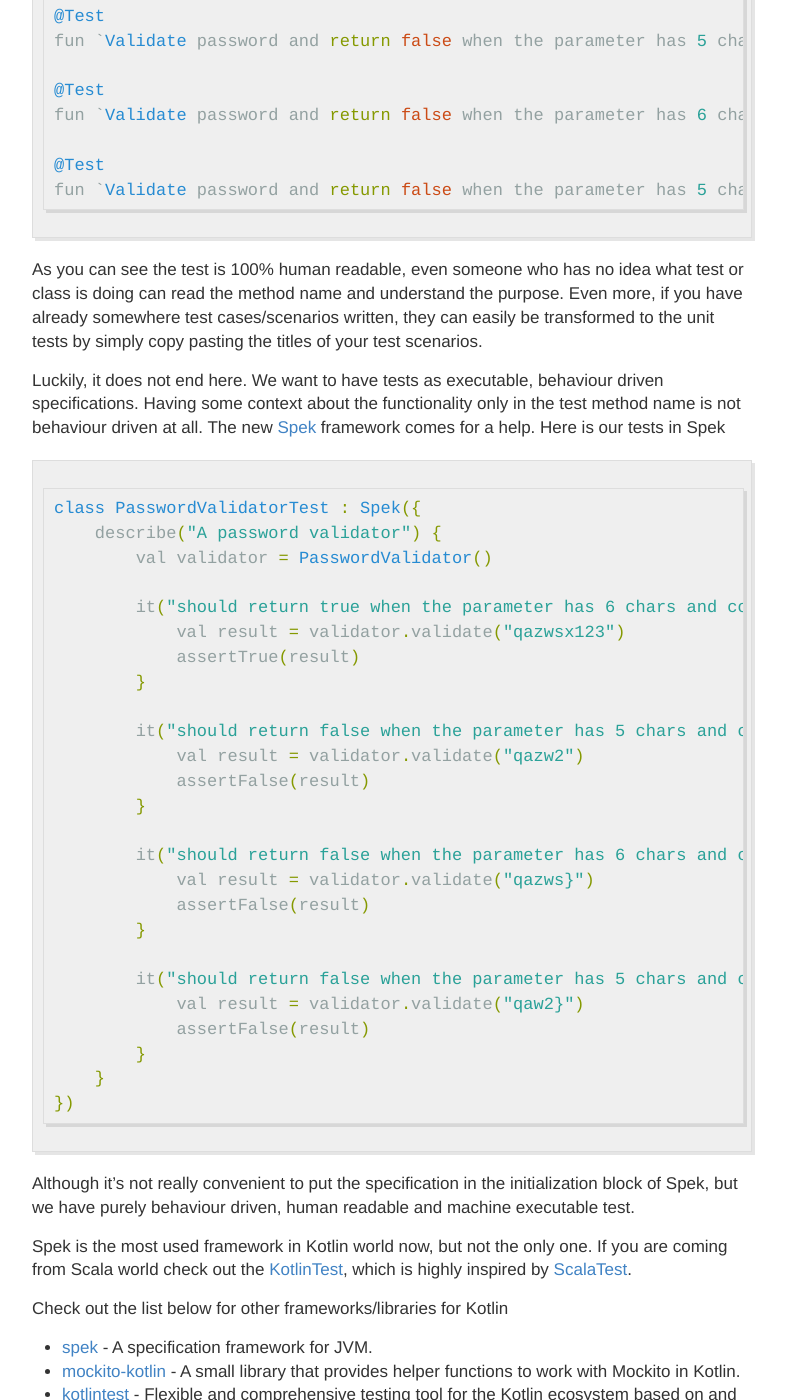
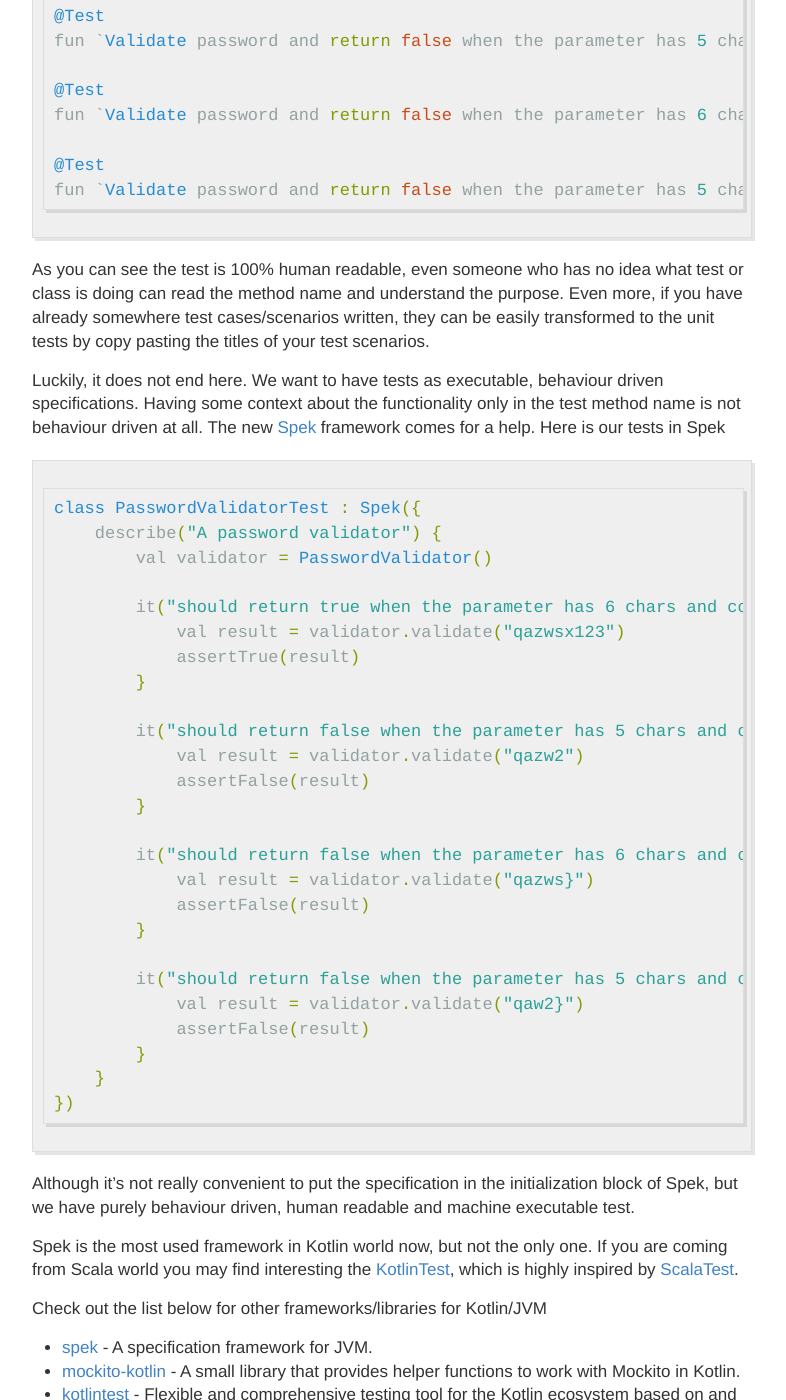
Before and after one commit to vtorosyan/vtorosyan.github.io, a Jekyll site: the page built from _posts/2016/08/2016-8-31-natural-testing.md, in a window 1280 px wide and 1400 px high, scrolled down 1980 px. Shown: the whole window, without its empty margins (248-1034 px from the left). Built offline with Jekyll 4.4.1, drawn with Linux system fonts in a browser that asks for light colours; comment, search, counter and statistics services are not loaded; some of the changed text lies outside the part shown.

Commit message:
Natural testing with Kotlin

````diff
--- a/_posts/2016/08/2016-8-31-natural-testing.md
+++ b/_posts/2016/08/2016-8-31-natural-testing.md
@@ -14,8 +14,8 @@
 To illustrate how Kotlin can be used to make testing easy and natural let's write some class which validates given password and write unit tests for it.
 
 The requirements for the password are rather simple
-- Password should contain only numbers and letters
-- Password should have more than 5 and less than 10 characters
+* Password should contain only numbers and letters
+* Password should have more than 5 and less than 10 characters
 
 ```java
 public class PasswordValidator {
@@ -50,7 +50,7 @@
 
 Now let's write the same test specifications using Kotlin. In Kotlin, you can use backticks(``) to name your methods or classes as you like. For example if we transform our `PasswordValidator` class from Java to Kotlin, it can look like
 
-```java
+```
 class `Password Validator`() {
 	fun `validate given password`() { /** ... */ }
 }
@@ -73,7 +73,7 @@
 fun `Validate password and return false when the parameter has 5 chars and contains brackets`() {}
 ```
 
-As you can see the test is 100% human readable, even someone who has no idea what test or class is doing can read the method name and understand the purpose. Even more, if you have already somewhere test cases/scenarios written, they can easily be transformed to the unit tests by simply copy pasting the titles of your test scenarios.
+As you can see the test is 100% human readable, even someone who has no idea what test or class is doing can read the method name and understand the purpose. Even more, if you have already somewhere test cases/scenarios written, they can be easily transformed to the unit tests by copy pasting the titles of your test scenarios.
 
 Luckily, it does not end here. We want to have tests as executable, behaviour driven specifications. Having some context about the functionality only in the test method name is not behaviour driven at all. The new [Spek](https://jetbrains.github.io/spek/){:target="_blank"} framework comes for a help. Here is our tests in Spek
 
@@ -107,9 +107,9 @@
 
 Although it's not really convenient to put the specification in the initialization block of Spek, but we have purely behaviour driven, human readable and machine executable test.
 
-Spek is the most used framework in Kotlin world now, but not the only one. If you are coming from Scala world check out the [KotlinTest](https://github.com/kotlintest/kotlintest){:target="_blank"}, which is highly inspired by [ScalaTest](http://www.scalatest.org/){:target="_blank"}.
+Spek is the most used framework in Kotlin world now, but not the only one. If you are coming from Scala world you may find interesting the [KotlinTest](https://github.com/kotlintest/kotlintest){:target="_blank"}, which is highly inspired by [ScalaTest](http://www.scalatest.org/){:target="_blank"}.
 
-Check out the list below for other frameworks/libraries for Kotlin
+Check out the list below for other frameworks/libraries for Kotlin/JVM
 
 * [spek](https://github.com/jetbrains/spek){:target="_blank"} - A specification framework for JVM.
 * [mockito-kotlin](https://github.com/nhaarman/mockito-kotlin){:target="_blank"} - A small library that provides helper functions to work with Mockito in Kotlin.
````
